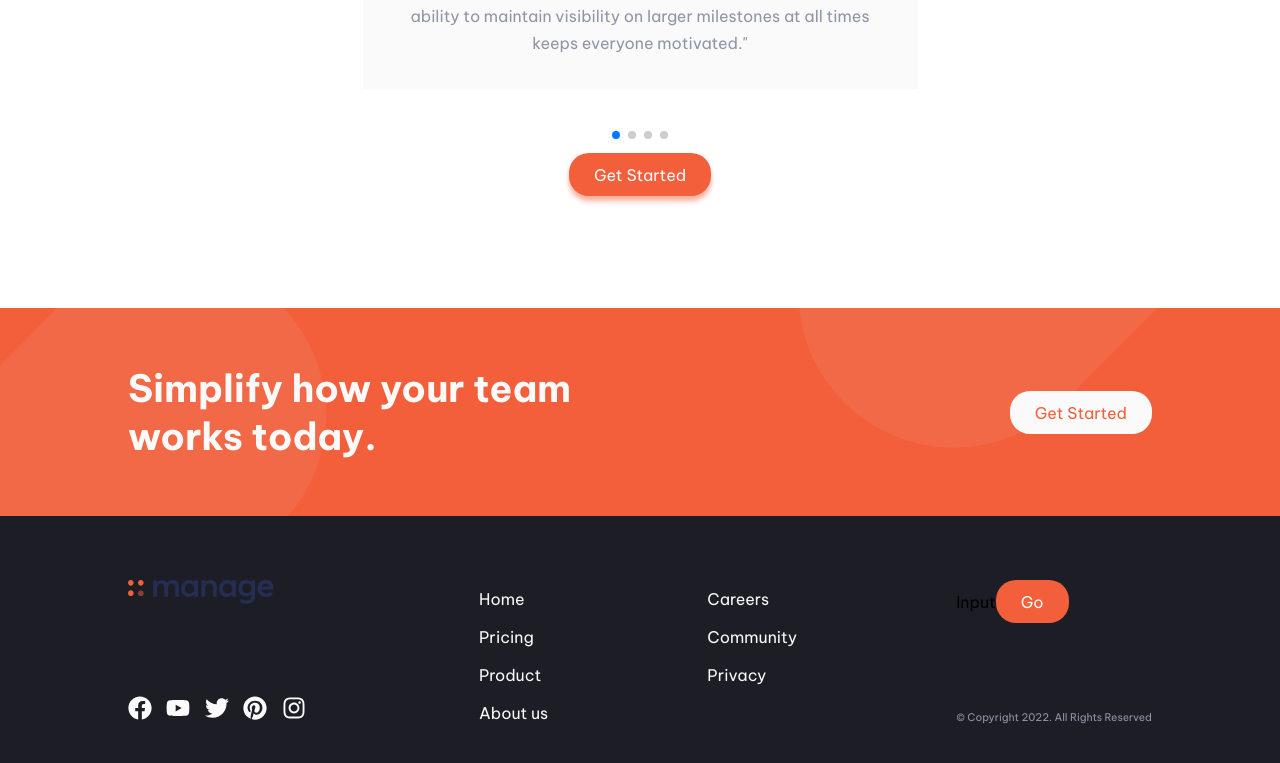
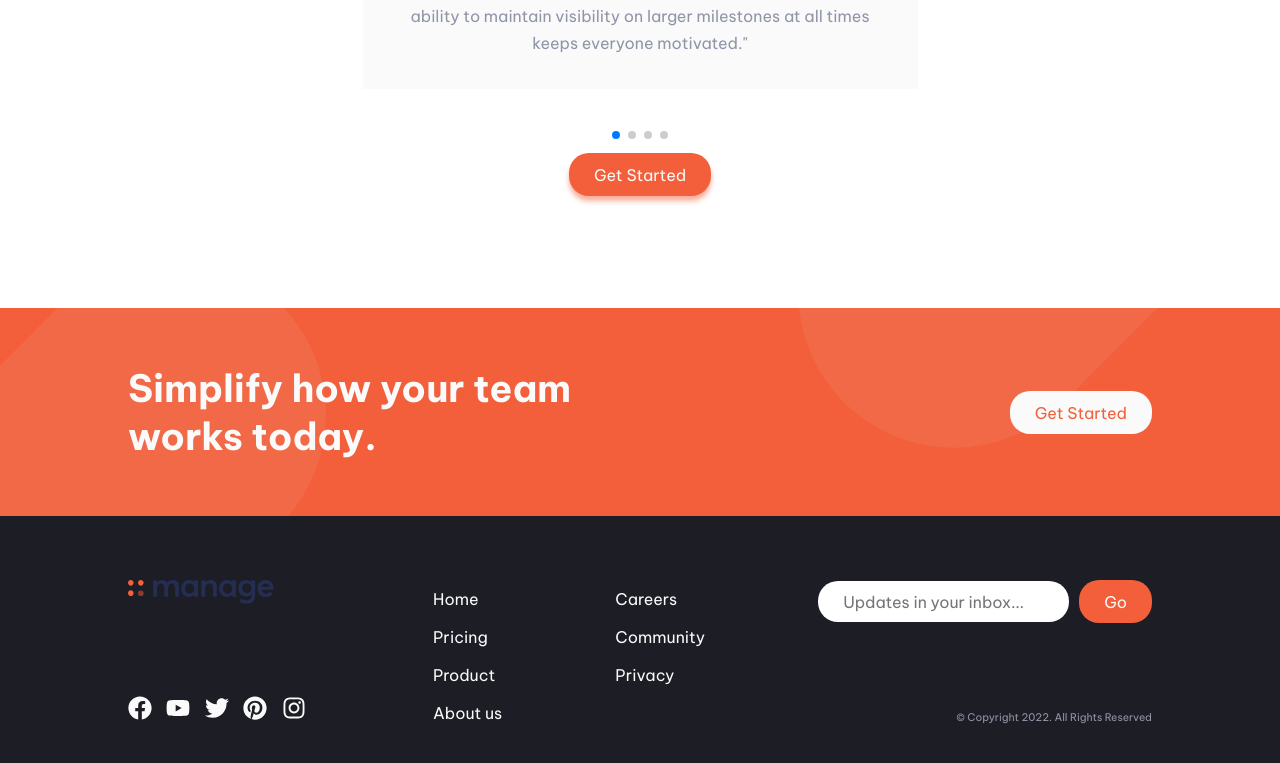
Before and after one commit to Ezedcode/manage-landing-page-master, a React (Create React App) app: page / in a window 1280 px wide. Shown: the part 1881-2644 px from the top of the page. Built offline with nearby package versions, Linux system fonts and the light colour scheme.

Commit message:
updating footer

```diff
--- a/src/components/input/index.jsx
+++ b/src/components/input/index.jsx
@@ -1,10 +1,11 @@
 import React from "react";
+import * as C from "./styles";
 import Button from "../button";
 
 const Input = () => {
   return (
     <div>
-      Input
+      <C.Input type="email" placeholder="Updates in your inbox..." />
       <Button
         id="Go"
         color="hsl(0, 0%, 98%)"
--- a/src/components/input/styles.jsx
+++ b/src/components/input/styles.jsx
@@ -0,0 +1,8 @@
+import styled from "styled-components";
+
+export const Input = styled.input`
+  height: 17px;
+  margin-right: 10px;
+  padding: 12px 25px;
+  border-radius: 20px;
+`;
--- a/src/components/layout/footer/index.jsx
+++ b/src/components/layout/footer/index.jsx
@@ -2,11 +2,7 @@ import React from "react";
 import { BrowserRouter, Link } from "react-router-dom";
 import Input from "../../input";
 import Logo from "../../../img/logo.svg";
-/*import img1 from "../../../img/icon-facebook.svg";
-import img2 from "../../../img/icon-youtube.svg";
-import img3 from "../../../img/icon-twitter.svg";
-import img5 from "../../../img/icon-pinterest.svg";
-import img4 from "../../../img/icon-instagram.svg";*/
+
 import {
   FaFacebook,
   FaYoutube,
@@ -22,7 +18,7 @@ const Footer = () => {
       <C.Container>
         <div>
           <div className="container">
-            <div className="logo">
+            <div>
               <img src={Logo} alt="logo" />
             </div>
             <div className="socialMedia">
--- a/src/components/layout/footer/styles.jsx
+++ b/src/components/layout/footer/styles.jsx
@@ -40,6 +40,7 @@ export const Container = styled.div`
     p {
       color: hsl(227, 12%, 61%);
       font-size: 10.5px;
+      text-align: end;
     }
     a:hover {
       color: hsl(12, 88%, 59%);
--- a/src/components/pages/home/index.jsx
+++ b/src/components/pages/home/index.jsx
@@ -2,6 +2,9 @@ import React, { useState } from "react";
 import ImgIntro from "../../../img/illustration-intro.svg";
 import * as C from "./styles";
 import Button from "../../button";
+import ImgTablet from "../../../img/bg-tablet-pattern.svg";
+import * as S from "../../layout/header/styles";
+
 import SlidesWhatSaid from "../../slides";
 
 const Home = () => {
@@ -96,6 +99,9 @@ const Home = () => {
             </C.List>
           </div>
         </C.AboutManage>
+        <S.Img top="72" left="-32" position="">
+          <img src={ImgTablet} alt="background img" />
+        </S.Img>
         <C.WhatSaid>
           <h2>What they've said</h2>
           <SlidesWhatSaid />
```
